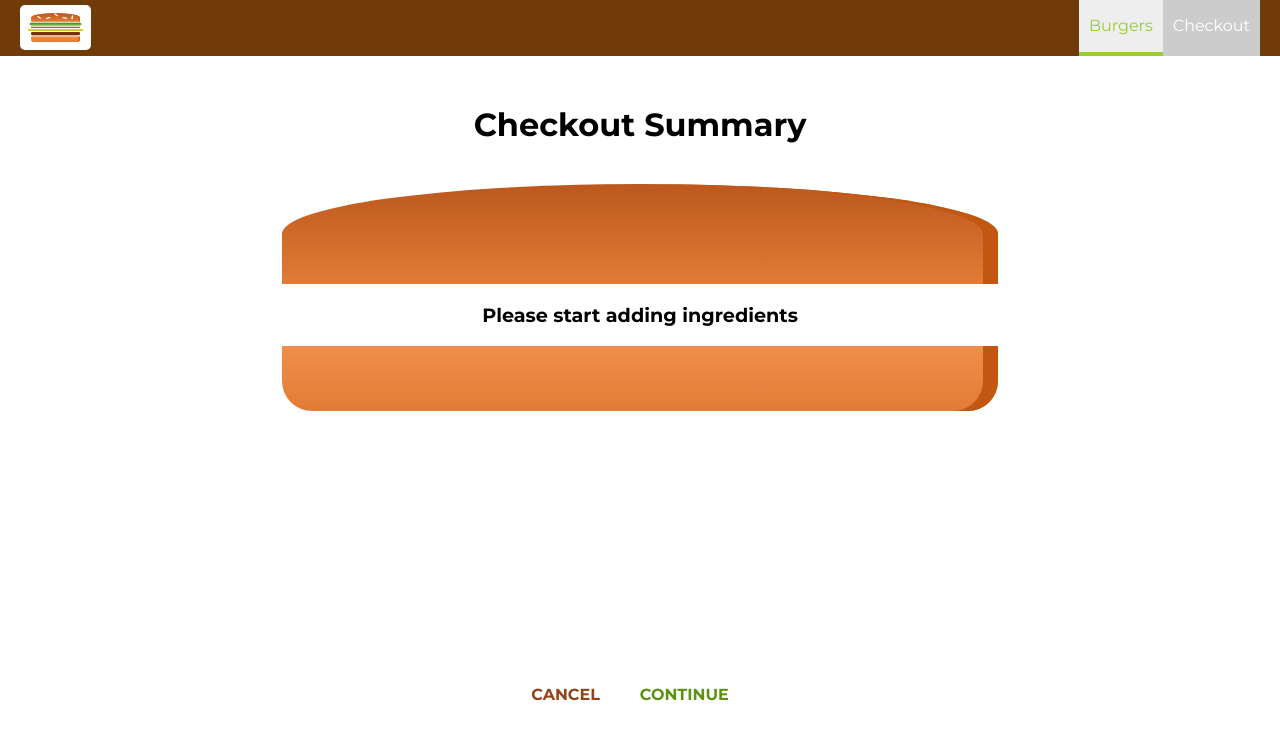
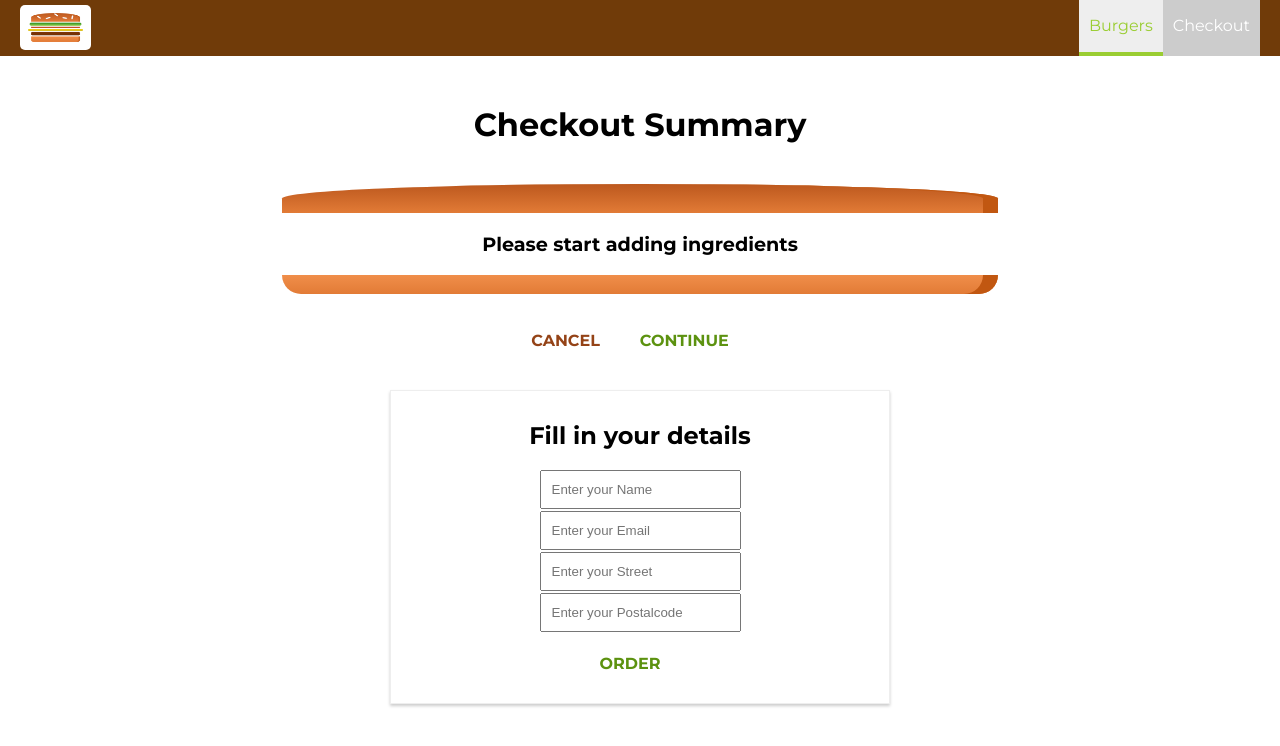
Before and after one commit to sirajrkhan/redux, a React (Create React App) app: page /checkout in a window 1280 px wide. Both pictures are taken after a click on the button "CONTINUE". Shown: the top 746 px of the page. Built offline with nearby package versions, Linux system fonts and the light colour scheme.

Commit message:
data flow completed

```diff
--- a/src/App.js
+++ b/src/App.js
@@ -13,7 +13,7 @@
           <Route path="/checkout" component={Checkout} />
           <Route path="/" exact component={BurgerBuilder} />
         </Switch>
-        </Layout>
+      </Layout>
     </div>
   );
 }
--- a/src/containers/BurgerBuilder/BurgerBuilder.js
+++ b/src/containers/BurgerBuilder/BurgerBuilder.js
@@ -97,45 +97,17 @@
     }
 
     purchaseContinueHandler = () => {
-        this.setState({isLoading:true})
-        const order = {
-            ingredients: this.state.ingredients,
-            totalPrice: this.state.totalPrice,
-            customer: {
-                name: 'Siraj',
-                mail: 'siraj@siraj.com',
-                address: {
-                    street: '123 abc',
-                    city: 'BLR',
-                    country: 'India'
-                }
-            },
-            deliveryMethod: 'fastest'
+        //Here's routing specific code
+        const queryParam = [];
+        for (let i in this.state.ingredients){
+            queryParam.push(encodeURIComponent(i) +'='+ encodeURIComponent(this.state.ingredients[i]))
         }
-
-        //Here's routing specific code
-        const composition = this.state.ingredients;
-        const queryParam = [];
-        for (let i in composition){
-            queryParam.push(encodeURIComponent(i) +'='+ encodeURIComponent(composition[i]))
-        }
+        queryParam.push('price='+this.state.totalPrice)
         const qs = queryParam.join('&');
-        console.log('qs: ',qs)
-
-        axios.post('/orders.json', order)
-        .then(response => {
-            this.setState({isLoading: false, purchasing: false})
-        })
-        .then(
-            //do something...
-            this.props.history.push({
-                pathname: '/checkout',
-                search: '?' + qs
-            })
-        )
-        .catch(error => {
-            console.log(error)
-            this.setState({isLoading: false, purchasing: false})
+        console.log('query is: ',qs)
+        this.props.history.push({
+            pathname: '/checkout',
+            search: '?' + qs
         })
     }
 
--- a/src/containers/Checkout/Checkout.js
+++ b/src/containers/Checkout/Checkout.js
@@ -1,22 +1,24 @@
 import React, { Component } from 'react';
 import CheckoutSummary from '../../components/Order/CheckoutSummary/CheckoutSummary';
+import {Route} from 'react-router-dom';
+import ContactData from './ContactData/ContactData';
 
 class Checkout extends Component{
     state = {
-        ingredients:{
-            cheese: 1,
-            bacon: 2,
-            salad: 1,
-            meat: 1
-        }
+        ingredients:null,
+        totalPrice: 0
     }
 
-    componentDidMount(){
+    componentWillMount(){
         const query = new URLSearchParams(this.props.location.search);
         console.log('q...',query);
         const ingredients = {};
         for (let param of query.entries()){
-            ingredients[param[0]] = +param[1]
+            if (param[0] !== 'price'){
+                ingredients[param[0]] = +param[1]
+            } else {
+                this.setState({totalPrice: +param[1] })
+            }
         }
         this.setState({ingredients: ingredients})
     }
@@ -36,6 +38,9 @@
                     checkoutContinued={this.checkoutContinuedHandler}
                     checkoutCancelled={this.checkoutCancelledHandler}
                     ingredients={this.state.ingredients} />
+                <Route
+                    path={this.props.match.path + '/contact-data'}
+                    render={(props)=>(<ContactData price={this.state.totalPrice} ingredients={this.state.ingredients} {...props} />)} />
             </>
         )
     }
--- /dev/null
+++ b/src/containers/Checkout/ContactData/ContactData.js
@@ -0,0 +1,70 @@
+import React, { Component } from 'react'
+import classes from './ContactData.module.css'
+import Button from '../../../components/UI/Button/Button'
+import axios from '../../../axios-orders'
+import Spinner from '../../../components/UI/Spinner/Spinner'
+
+class ContactData extends Component{
+    state = {
+        name: '',
+        email: '',
+        address: {
+            street: '',
+            postcode: ''
+        },
+        isLoading: false,
+        ingredients: null,
+
+    }
+
+    orderHandler = (event) =>{
+        event.preventDefault();
+        //console.log('in Order handler',this.props.ingredients);
+        this.setState({isLoading:true})
+        const order = {
+            ingredients: this.props.ingredients,
+            totalPrice: this.props.price,
+            customer: {
+                name: 'Siraj',
+                mail: 'siraj@siraj.com',
+                address: {
+                    street: '123 abc',
+                    city: 'BLR',
+                    country: 'India'
+                }
+            },
+            deliveryMethod: 'fastest'
+        }
+
+        axios.post('/orders.json', order)
+        .then(response => {
+            this.setState({isLoading: false})
+            this.props.history.push('/')
+        })
+        .catch(error => {
+            console.log(error)
+            this.setState({isLoading: false})
+        })
+    }
+
+    render(){
+        const form = (this.state.isLoading) ? <Spinner /> : (
+            <form>
+                <input type="text" name="name" placeholder="Enter your Name" />
+                <input type="email" name="email" placeholder="Enter your Email" />
+                <input type="text" name="street" placeholder="Enter your Street" />
+                <input type="text" name="postcode" placeholder="Enter your Postalcode" />
+                <Button btnType="Success" clicked={this.orderHandler}>ORDER</Button>
+            </form>
+        )
+
+        return(
+            <div className={classes.ContactData}>
+                <h2>Fill in your details</h2>
+                {form}
+            </div>
+        )
+    }
+}
+
+export default ContactData;
--- /dev/null
+++ b/src/containers/Checkout/ContactData/ContactData.module.css
@@ -0,0 +1,22 @@
+.ContactData {
+    margin: 20px auto;
+    width: 80%;
+    text-align: center;
+    box-shadow: 0 2px 3px #ccc;
+    border: 1px solid #eee;
+    padding: 10px;
+    box-sizing: border-box;
+}
+
+input {
+    display: block;
+    padding: 10px;
+    margin: 2px auto;
+
+}
+
+@media (min-width: 600px) {
+    .ContactData {
+        width: 500px;
+    }
+}
```
